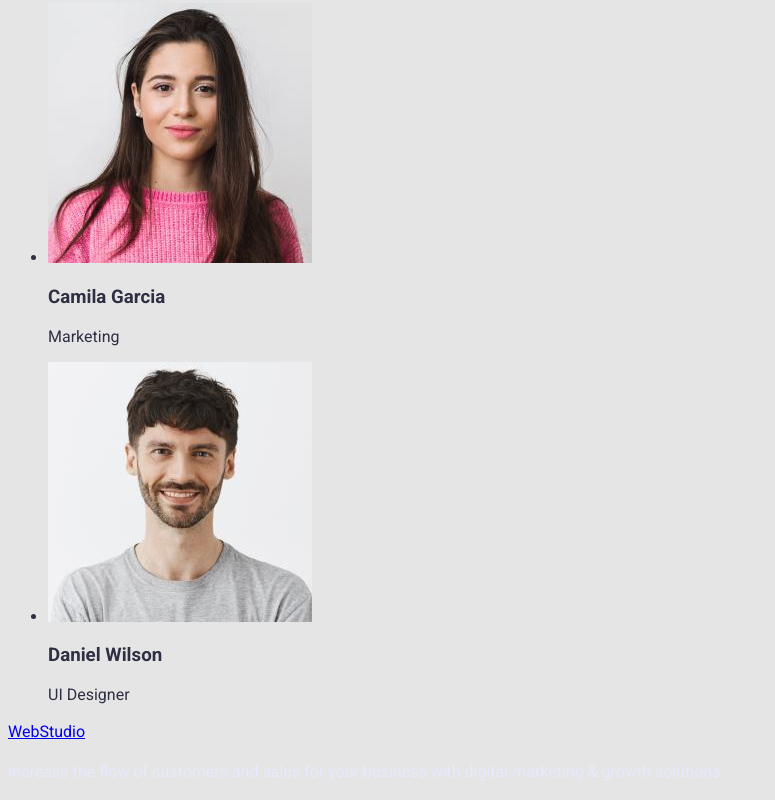
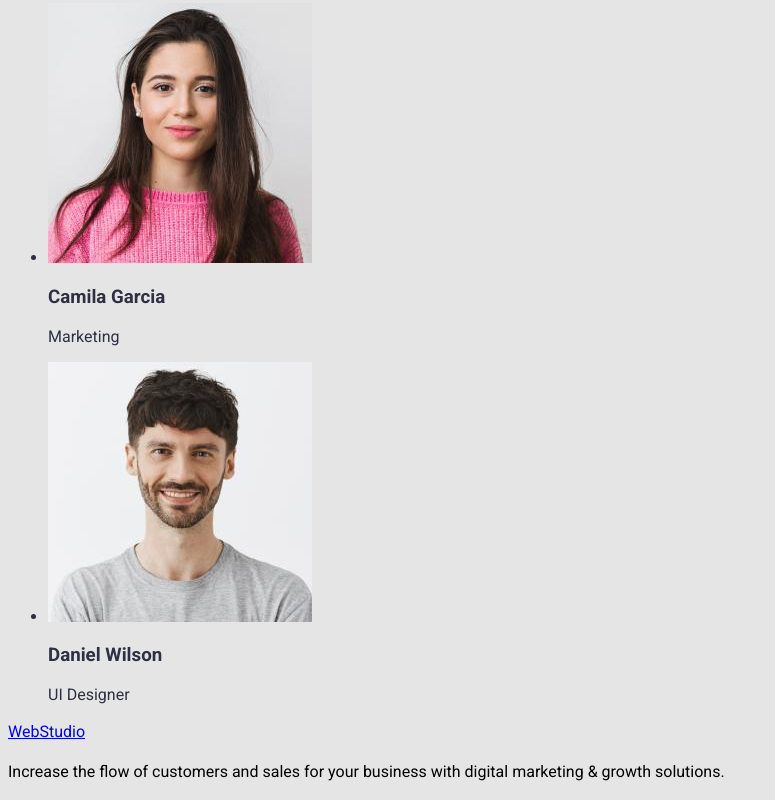
Before and after one commit to Andrew300189/goit-markup-hw-02, a plain HTML site: page index.html in a window 1280 px wide. Shown: the part 2396-3196 px from the top of the page, without its empty margins (0-775 px from the left). Drawn offline with Linux system fonts and the light colour scheme.

Commit message:
Update styles.css

```diff
--- a/css/styles.css
+++ b/css/styles.css
@@ -45,7 +45,7 @@ body {
   background-color: #ffffff;
 }
 footer {
-  color: #e7e9fc;
+  color: #000;
   font-weight: 400;
   font-size: 16px;
   line-height: 1.5;
```
